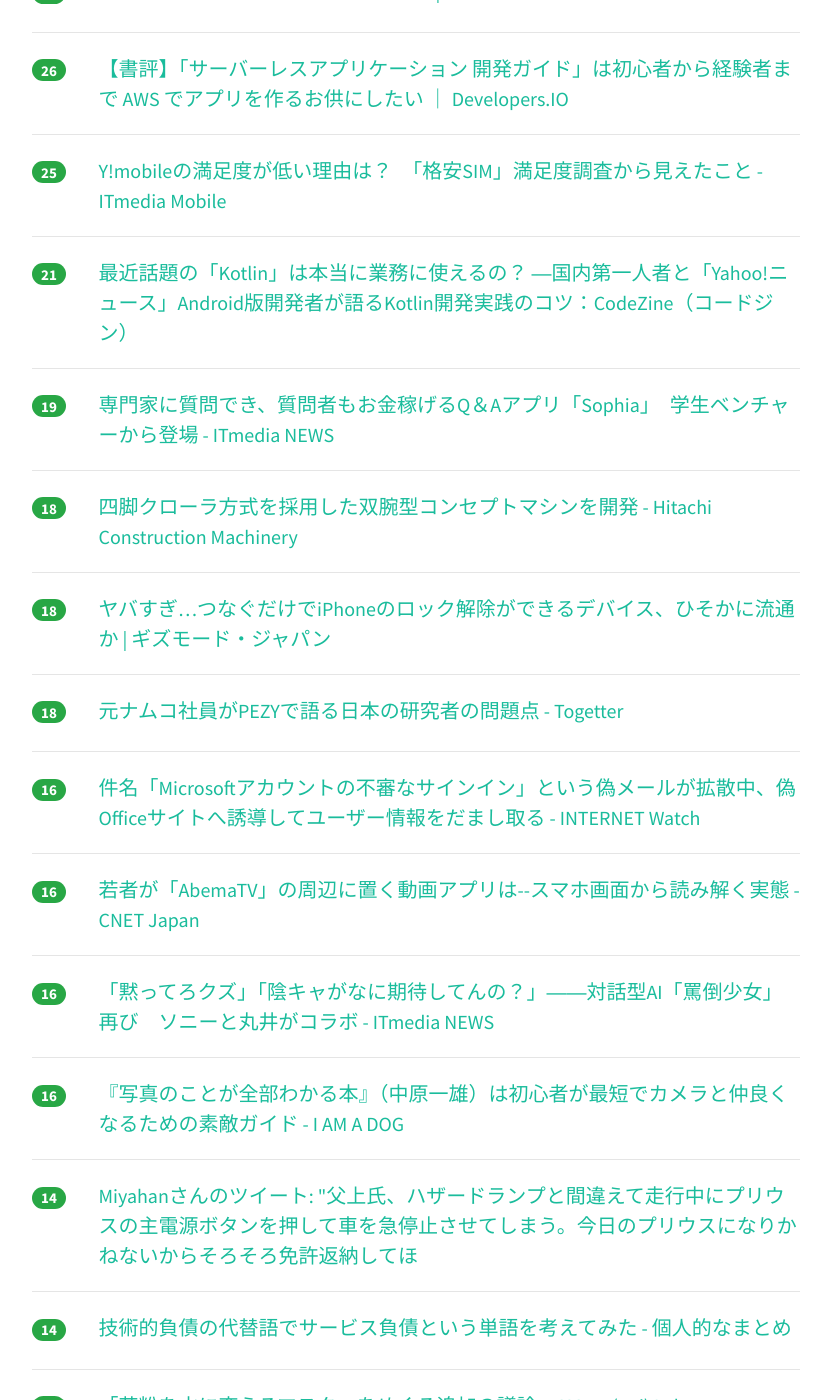
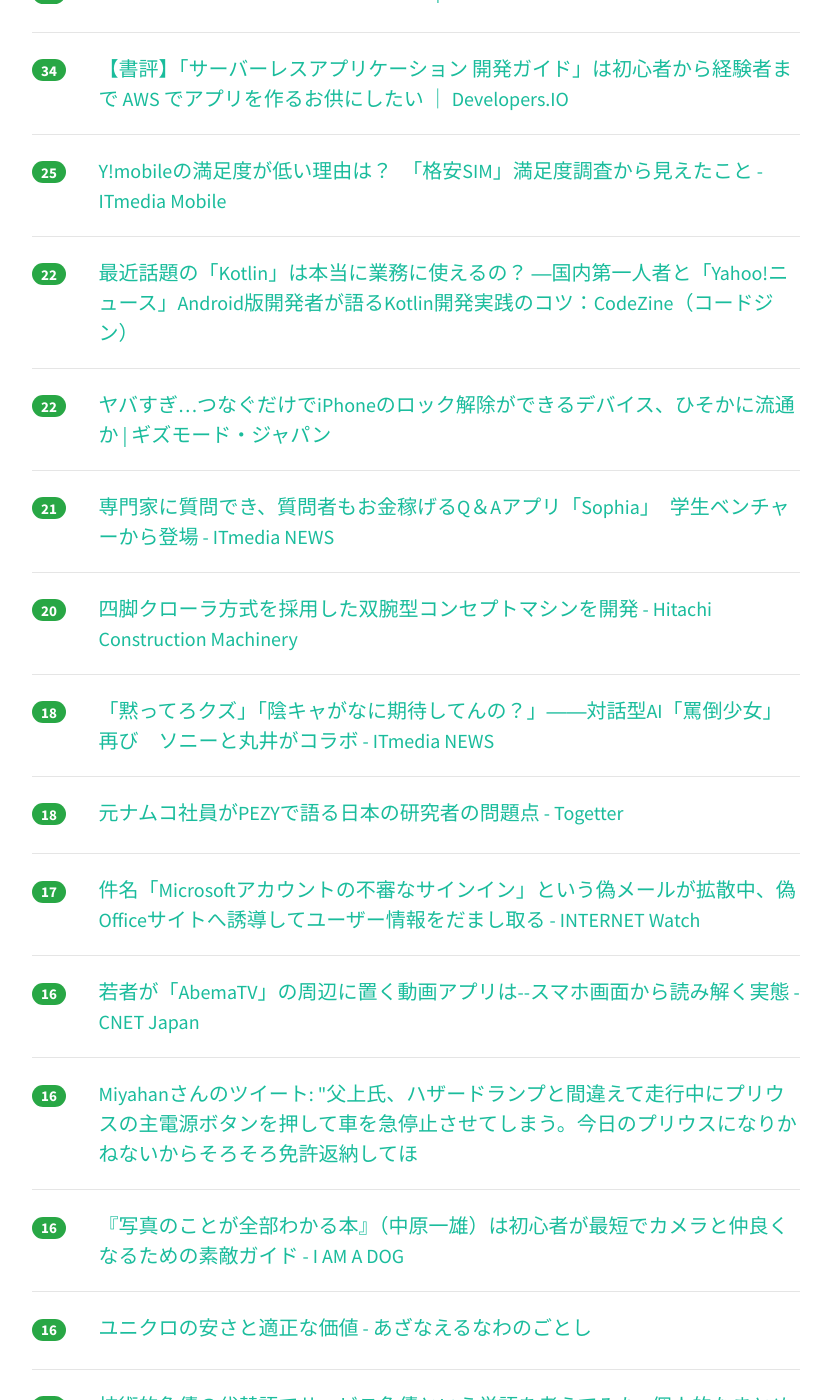
Before and after one commit to yatta47/hatena-matome-site, a Jekyll site: the page built from _posts/2018-03-23-hatena.md, in a window 1280 px wide and 1400 px high, scrolled down 419 px. Shown: the whole window, without its empty margins (224-1054 px from the left). Built offline with Jekyll 4.4.1, drawn with Linux system fonts in a browser that asks for light colours; nearby versions of some CDN libraries; some of the changed text lies outside the part shown.

Commit message:
Updated 2018-03-23

```diff
--- a/_posts/2018-03-23-hatena.md
+++ b/_posts/2018-03-23-hatena.md
@@ -1,18 +1,18 @@
 ---
 layout: post
 title:  "2018-03-23 はてぶIT"
-date:   2018-03-23 07:02:55
+date:   2018-03-23 08:02:41
 tags: [it-hotentry]
 ---
-15 件のデータあり
+18 件のデータあり
 
 <hr><div class="row">
-<div class="col-1"><span class="badge badge-pill badge-success h2">36</span></div>
+<div class="col-1"><span class="badge badge-pill badge-success h2">47</span></div>
 <div class="col-11"><a href='http://onereihoku.org/archives/2964' target='_blank'>SNS上で拡散されている記事に関して | ONEれいほく</a></div>
 </div>
 <hr>
 <div class="row">
-<div class="col-1"><span class="badge badge-pill badge-success h2">26</span></div>
+<div class="col-1"><span class="badge badge-pill badge-success h2">34</span></div>
 <div class="col-11"><a href='https://dev.classmethod.jp/server-side/serverless/book-serverless-application-guide/' target='_blank'>【書評】「サーバーレスアプリケーション 開発ガイド」は初心者から経験者まで AWS でアプリを作るお供にしたい ｜ Developers.IO</a></div>
 </div>
 <hr>
@@ -22,23 +22,28 @@ tags: [it-hotentry]
 </div>
 <hr>
 <div class="row">
-<div class="col-1"><span class="badge badge-pill badge-success h2">21</span></div>
+<div class="col-1"><span class="badge badge-pill badge-success h2">22</span></div>
 <div class="col-11"><a href='https://codezine.jp/article/detail/10730' target='_blank'>最近話題の「Kotlin」は本当に業務に使えるの？ ―国内第一人者と「Yahoo!ニュース」Android版開発者が語るKotlin開発実践のコツ：CodeZine（コードジン）</a></div>
 </div>
 <hr>
 <div class="row">
-<div class="col-1"><span class="badge badge-pill badge-success h2">19</span></div>
+<div class="col-1"><span class="badge badge-pill badge-success h2">22</span></div>
+<div class="col-11"><a href='https://www.gizmodo.jp/2018/03/grayshift-graykey-iphone-unlock.html' target='_blank'>ヤバすぎ…つなぐだけでiPhoneのロック解除ができるデバイス、ひそかに流通か | ギズモード・ジャパン</a></div>
+</div>
+<hr>
+<div class="row">
+<div class="col-1"><span class="badge badge-pill badge-success h2">21</span></div>
 <div class="col-11"><a href='http://www.itmedia.co.jp/news/articles/1803/22/news105.html' target='_blank'>専門家に質問でき、質問者もお金稼げるQ＆Aアプリ「Sophia」　学生ベンチャーから登場 - ITmedia NEWS</a></div>
 </div>
 <hr>
 <div class="row">
-<div class="col-1"><span class="badge badge-pill badge-success h2">18</span></div>
+<div class="col-1"><span class="badge badge-pill badge-success h2">20</span></div>
 <div class="col-11"><a href='https://www.hitachicm.com/global/jp/news-jpn/press/18-03-22j-2/' target='_blank'>四脚クローラ方式を採用した双腕型コンセプトマシンを開発 - Hitachi Construction Machinery</a></div>
 </div>
 <hr>
 <div class="row">
 <div class="col-1"><span class="badge badge-pill badge-success h2">18</span></div>
-<div class="col-11"><a href='https://www.gizmodo.jp/2018/03/grayshift-graykey-iphone-unlock.html' target='_blank'>ヤバすぎ…つなぐだけでiPhoneのロック解除ができるデバイス、ひそかに流通か | ギズモード・ジャパン</a></div>
+<div class="col-11"><a href='http://www.itmedia.co.jp/news/articles/1803/22/news124.html' target='_blank'>「黙ってろクズ」「陰キャがなに期待してんの？」――対話型AI「罵倒少女」再び　ソニーと丸井がコラボ - ITmedia NEWS</a></div>
 </div>
 <hr>
 <div class="row">
@@ -47,7 +52,7 @@ tags: [it-hotentry]
 </div>
 <hr>
 <div class="row">
-<div class="col-1"><span class="badge badge-pill badge-success h2">16</span></div>
+<div class="col-1"><span class="badge badge-pill badge-success h2">17</span></div>
 <div class="col-11"><a href='https://internet.watch.impress.co.jp/docs/news/1113028.html' target='_blank'>件名「Microsoftアカウントの不審なサインイン」という偽メールが拡散中、偽Officeサイトへ誘導してユーザー情報をだまし取る - INTERNET Watch</a></div>
 </div>
 <hr>
@@ -58,7 +63,7 @@ tags: [it-hotentry]
 <hr>
 <div class="row">
 <div class="col-1"><span class="badge badge-pill badge-success h2">16</span></div>
-<div class="col-11"><a href='http://www.itmedia.co.jp/news/articles/1803/22/news124.html' target='_blank'>「黙ってろクズ」「陰キャがなに期待してんの？」――対話型AI「罵倒少女」再び　ソニーと丸井がコラボ - ITmedia NEWS</a></div>
+<div class="col-11"><a href='http://twitter.com/miyahancom/status/976389783734820866' target='_blank'>Miyahanさんのツイート: "父上氏、ハザードランプと間違えて走行中にプリウスの主電源ボタンを押して車を急停止させてしまう。今日のプリウスになりかねないからそろそろ免許返納してほ</a></div>
 </div>
 <hr>
 <div class="row">
@@ -67,17 +72,27 @@ tags: [it-hotentry]
 </div>
 <hr>
 <div class="row">
-<div class="col-1"><span class="badge badge-pill badge-success h2">14</span></div>
-<div class="col-11"><a href='http://twitter.com/miyahancom/status/976389783734820866' target='_blank'>Miyahanさんのツイート: "父上氏、ハザードランプと間違えて走行中にプリウスの主電源ボタンを押して車を急停止させてしまう。今日のプリウスになりかねないからそろそろ免許返納してほ</a></div>
+<div class="col-1"><span class="badge badge-pill badge-success h2">16</span></div>
+<div class="col-11"><a href='http://azanaerunawano5to4.hatenablog.com/entry/2018/03/22/233458' target='_blank'>ユニクロの安さと適正な価値 - あざなえるなわのごとし</a></div>
 </div>
 <hr>
 <div class="row">
-<div class="col-1"><span class="badge badge-pill badge-success h2">14</span></div>
+<div class="col-1"><span class="badge badge-pill badge-success h2">15</span></div>
 <div class="col-11"><a href='http://hachi.hatenablog.com/entry/2018/03/23/001530' target='_blank'>技術的負債の代替語でサービス負債という単語を考えてみた - 個人的なまとめ</a></div>
 </div>
 <hr>
 <div class="row">
-<div class="col-1"><span class="badge badge-pill badge-success h2">10</span></div>
+<div class="col-1"><span class="badge badge-pill badge-success h2">13</span></div>
+<div class="col-11"><a href='https://headlines.yahoo.co.jp/hl?a=20180322-00000084-asahi-soci' target='_blank'>流出ＮＥＭほぼ全量、別通貨と交換か　回収は困難に （朝日新聞デジタル） - Yahoo!ニュース</a></div>
+</div>
+<hr>
+<div class="row">
+<div class="col-1"><span class="badge badge-pill badge-success h2">11</span></div>
 <div class="col-11"><a href='http://www.cml-office.org:8080/official/pseudoscience/topics/htms-2.html' target='_blank'>「花粉を水に変えるマスク」をめぐる追加の議論 — Y.Amo(apj) Lab</a></div>
 </div>
 <hr>
+<div class="row">
+<div class="col-1"><span class="badge badge-pill badge-success h2">11</span></div>
+<div class="col-11"><a href='http://panora.tokyo/56894/' target='_blank'>Oculusセッション超まとめ　Homeのソーシャル機能やOculus Goの72fpsモードを発表【GDC 2018】 – PANORA</a></div>
+</div>
+<hr>
```
